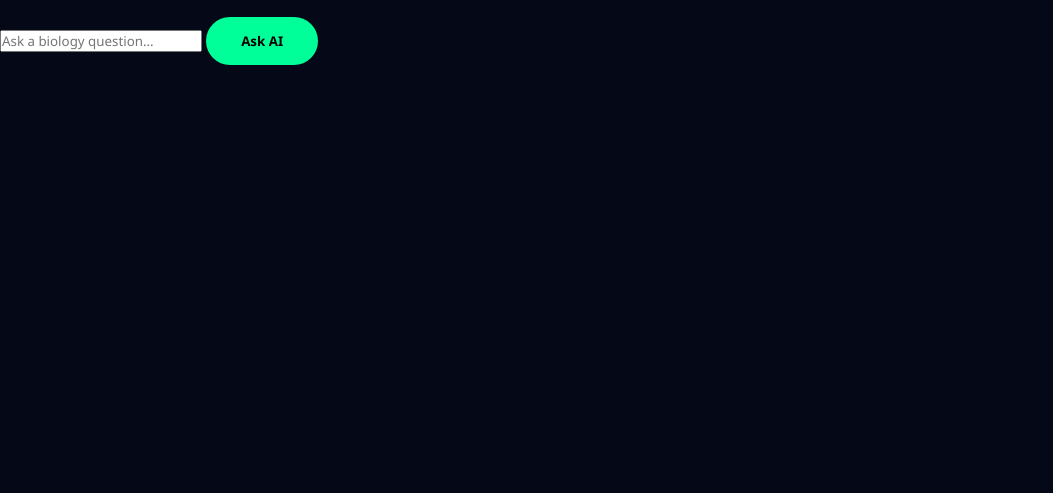
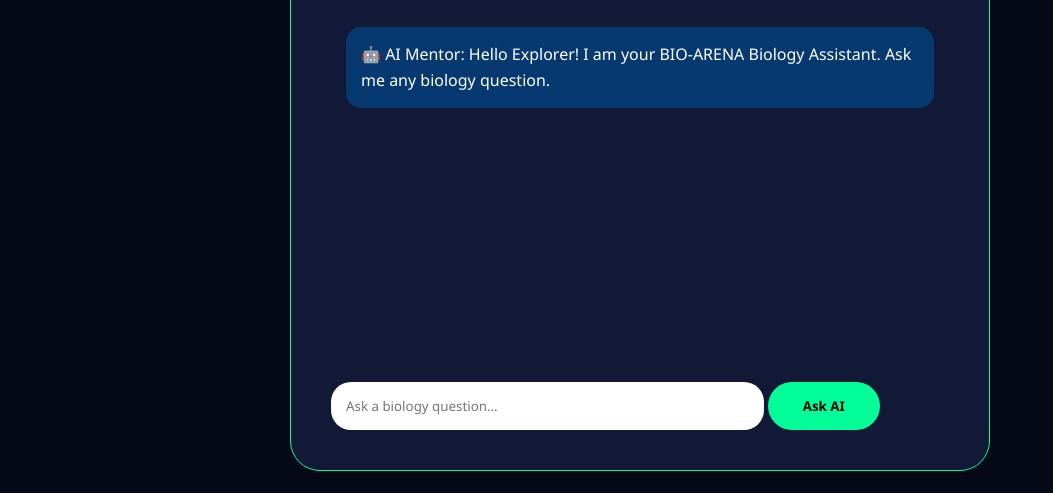
Before and after one commit to zulhilmidesa9-eng/bio-arena-sirzul, a plain HTML site: page ai.html in a window 1280 px wide. Shown: the part 307-800 px from the top of the page, without its empty margins (0-1053 px from the left). Drawn offline with Linux system fonts and the light colour scheme.

Commit message:
Update style.css

```diff
--- a/style.css
+++ b/style.css
@@ -243,3 +243,68 @@
 }
 
 }
+.ai-box{
+
+max-width:700px;
+
+margin:auto;
+
+background:#111936;
+
+padding:40px;
+
+border-radius:30px;
+
+border:1px solid #00ff99;
+
+}
+
+
+#chat{
+
+height:350px;
+
+overflow:auto;
+
+text-align:left;
+
+}
+
+
+.bot{
+
+background:#063970;
+
+padding:15px;
+
+margin:15px;
+
+border-radius:15px;
+
+}
+
+
+.student{
+
+background:#006644;
+
+padding:15px;
+
+margin:15px;
+
+border-radius:15px;
+
+}
+
+
+input{
+
+width:70%;
+
+padding:15px;
+
+border-radius:20px;
+
+border:none;
+
+}
```
